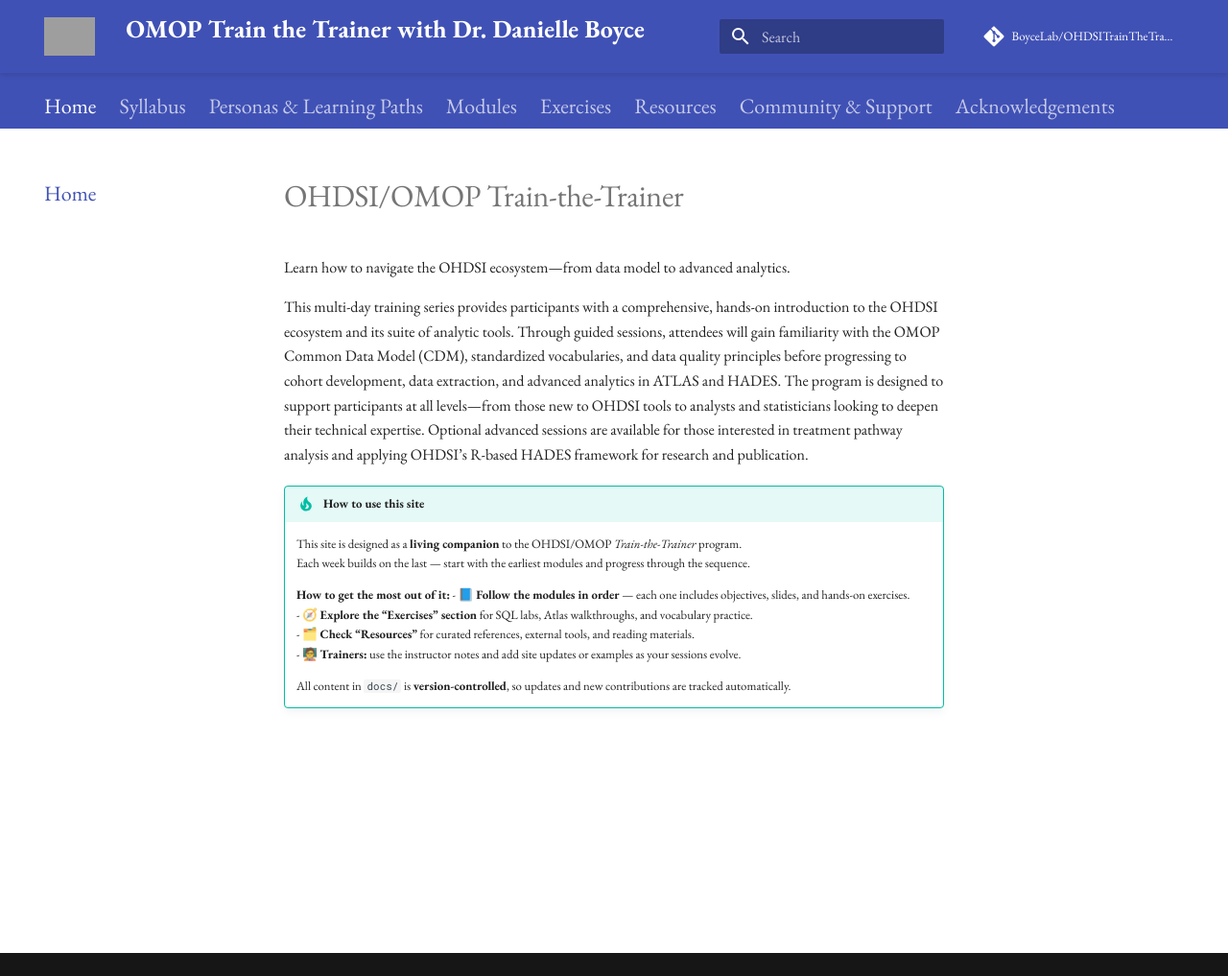
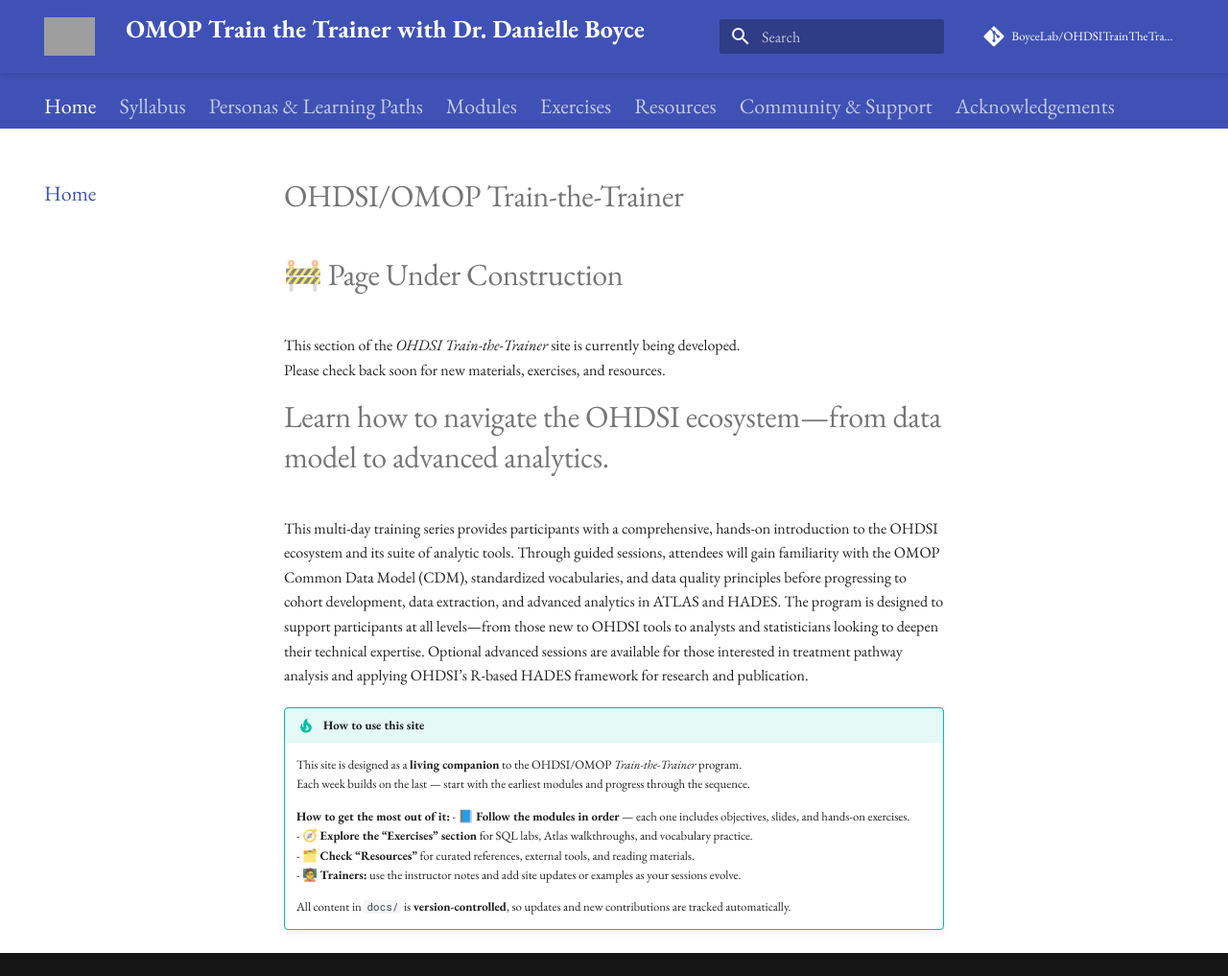
Before and after one commit to BoyceLab/OHDSITrainTheTrainer-6WK, an MkDocs documentation site: the page built from docs/index.md, in a window 1280 px wide and 1017 px high. Shown: the whole window at 96% size. Built offline with MkDocs 1.6.1 and Material for MkDocs 9.7.7, drawn with Linux system fonts in a browser that asks for light colours; comment, search, counter and statistics services are not loaded; grey boxes are pictures that could not be loaded.

Commit message:
Update index.md

```diff
--- a/docs/index.md
+++ b/docs/index.md
@@ -1,6 +1,11 @@
 # OHDSI/OMOP Train-the-Trainer
 
-Learn how to navigate the OHDSI ecosystem—from data model to advanced analytics.
+# 🚧 Page Under Construction
+
+This section of the *OHDSI Train-the-Trainer* site is currently being developed.
+Please check back soon for new materials, exercises, and resources.
+
+# Learn how to navigate the OHDSI ecosystem—from data model to advanced analytics.
 
 This multi-day training series provides participants with a comprehensive, hands-on introduction to the OHDSI ecosystem and its suite of analytic tools. Through guided sessions, attendees will gain familiarity with the OMOP Common Data Model (CDM), standardized vocabularies, and data quality principles before progressing to cohort development, data extraction, and advanced analytics in ATLAS and HADES. The program is designed to support participants at all levels—from those new to OHDSI tools to analysts and statisticians looking to deepen their technical expertise. Optional advanced sessions are available for those interested in treatment pathway analysis and applying OHDSI’s R-based HADES framework for research and publication.
 
```
